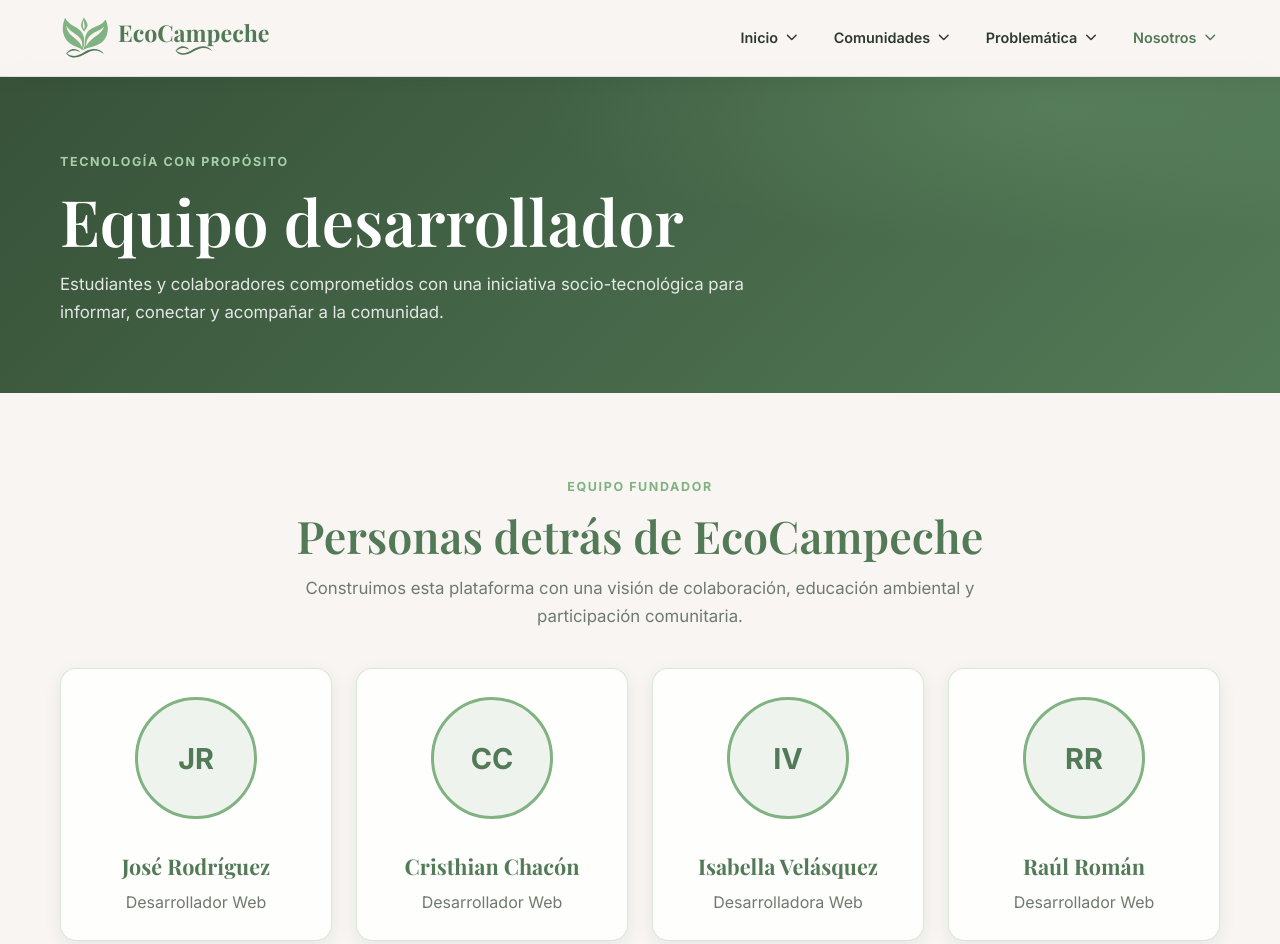
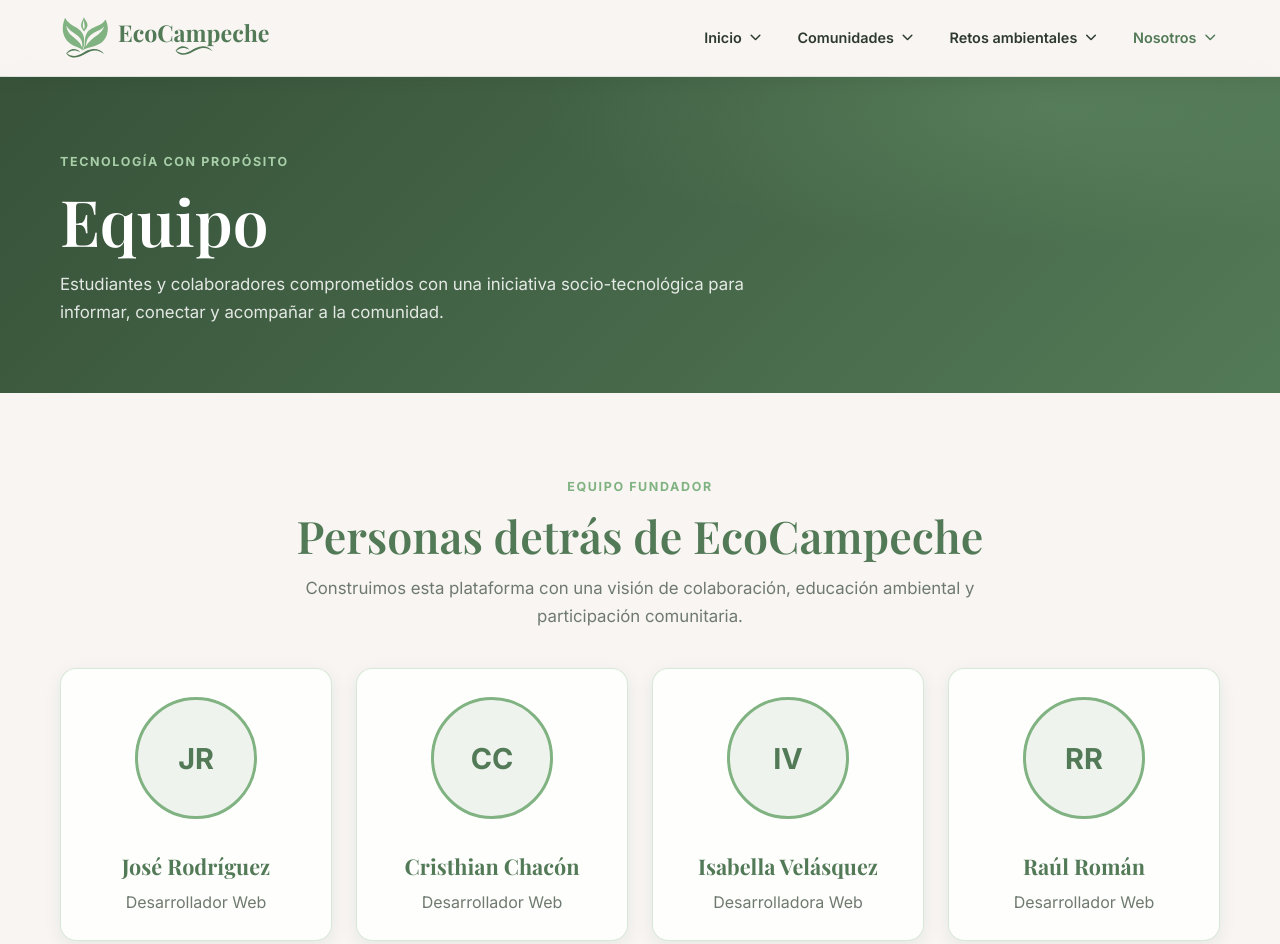
Before and after one commit to edelacruzcr/IsabellaProyecto, a plain HTML site: page nosotros.html in a window 1280 px wide. Shown: the top 944 px of the page. Drawn offline with nearby package versions, Linux system fonts and the light colour scheme.

Commit message:
Update navigation terminology and add site flow documentation

```diff
--- a/nosotros.html
+++ b/nosotros.html
@@ -64,7 +64,7 @@
                     <li class="navegacion__grupo">
                         <details class="navegacion__desplegable">
                             <summary>
-                                <span>Problemática</span>
+                                <span>Retos ambientales</span>
                                 <i class="fa-solid fa-chevron-down" aria-hidden="true"></i>
                             </summary>
                             <ul class="navegacion__submenu">
@@ -102,7 +102,7 @@
         <section class="encabezado-pagina" aria-labelledby="titulo-pagina">
             <div class="contenedor">
                 <p class="antetitulo">Tecnología con propósito</p>
-                <h1 class="encabezado-pagina__titulo" id="titulo-pagina">Equipo desarrollador</h1>
+                <h1 class="encabezado-pagina__titulo" id="titulo-pagina">Equipo </h1>
                 <p class="encabezado-pagina__texto">Estudiantes y colaboradores comprometidos con una iniciativa socio-tecnológica para informar, conectar y acompañar a la comunidad.</p>
             </div>
         </section>
```
Also changed, not shown: campeche.html (+2 -2 lines), comunidades.html (+1 -1 lines), contacto.html (+1 -1 lines), direcciones.html (+1 -1 lines), index.html (+1 -1 lines), problematica.html (+3 -3 lines), 2 other files.
